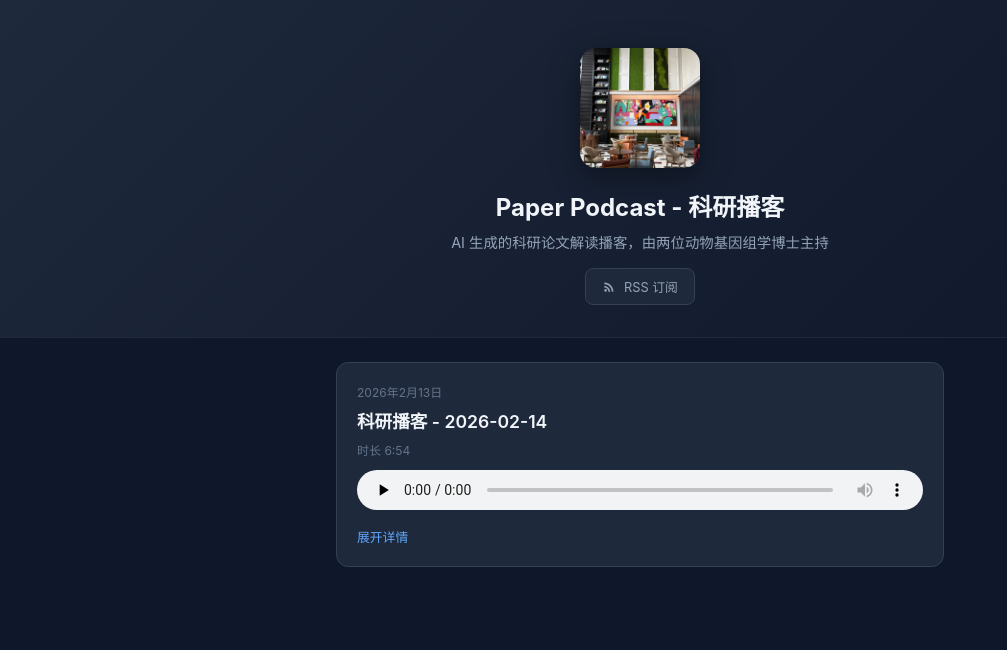
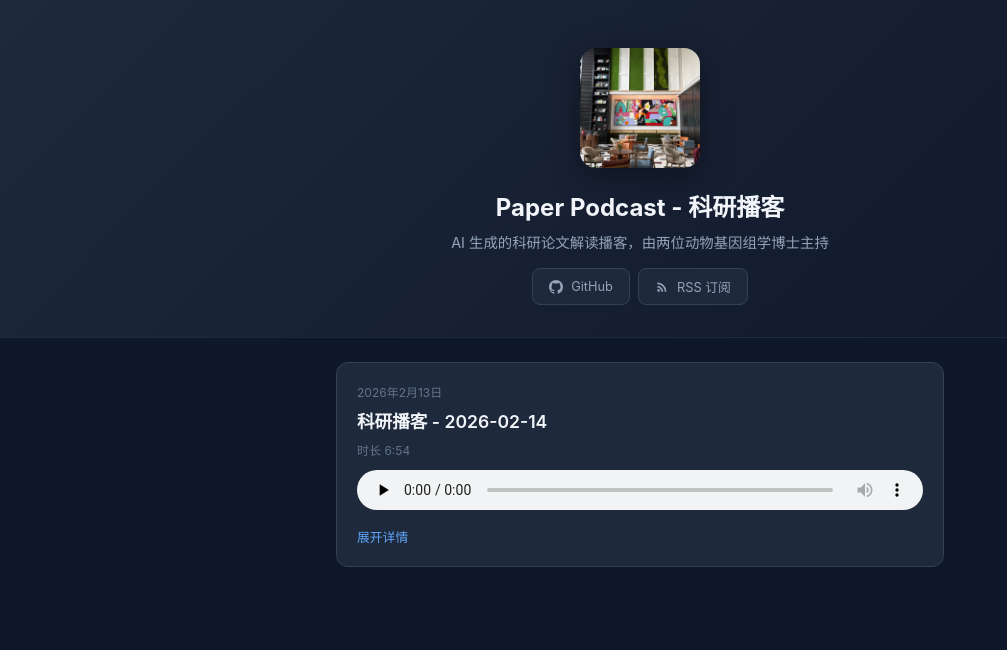
Before and after one commit to guoyingwei6/paper-podcast, a plain HTML site: page index.html in a window 1280 px wide. Shown: the whole page, without its empty margins (0-1007 px from the left). Drawn offline with Linux system fonts and the light colour scheme.

Commit message:
Add GitHub link to web player header
Co-Authored-By: Claude Opus 4.6 <noreply@anthropic.com>

```diff
--- a/index.html
+++ b/index.html
@@ -140,10 +140,16 @@
     <img src="cover.jpg" alt="Paper Podcast">
     <h1>Paper Podcast - 科研播客</h1>
     <p>AI 生成的科研论文解读播客，由两位动物基因组学博士主持</p>
-    <a class="subscribe" href="https://guoyingwei6.github.io/paper-podcast/feed.xml" target="_blank">
-      <svg width="14" height="14" viewBox="0 0 24 24" fill="currentColor"><circle cx="6.18" cy="17.82" r="2.18"/><path d="M4 4.44v2.83c7.03 0 12.73 5.7 12.73 12.73h2.83c0-8.59-6.97-15.56-15.56-15.56zm0 5.66v2.83c3.9 0 7.07 3.17 7.07 7.07h2.83c0-5.47-4.43-9.9-9.9-9.9z"/></svg>
-      RSS 订阅
-    </a>
+    <div style="display:inline-flex;gap:0.5rem;">
+      <a class="subscribe" href="https://github.com/guoyingwei6/paper-podcast" target="_blank">
+        <svg width="14" height="14" viewBox="0 0 24 24" fill="currentColor"><path d="M12 0C5.37 0 0 5.37 0 12c0 5.31 3.435 9.795 8.205 11.385.6.105.825-.255.825-.57 0-.285-.015-1.23-.015-2.235-3.015.555-3.795-.735-4.035-1.41-.135-.345-.72-1.41-1.23-1.695-.42-.225-1.02-.78-.015-.795.945-.015 1.62.87 1.845 1.23 1.08 1.815 2.805 1.305 3.495.99.105-.78.42-1.305.765-1.605-2.67-.3-5.46-1.335-5.46-5.925 0-1.305.465-2.385 1.23-3.225-.12-.3-.54-1.53.12-3.18 0 0 1.005-.315 3.3 1.23.96-.27 1.98-.405 3-.405s2.04.135 3 .405c2.295-1.56 3.3-1.23 3.3-1.23.66 1.65.24 2.88.12 3.18.765.84 1.23 1.905 1.23 3.225 0 4.605-2.805 5.625-5.475 5.925.435.375.81 1.095.81 2.22 0 1.605-.015 2.895-.015 3.3 0 .315.225.69.825.57A12.02 12.02 0 0 0 24 12c0-6.63-5.37-12-12-12z"/></svg>
+        GitHub
+      </a>
+      <a class="subscribe" href="https://guoyingwei6.github.io/paper-podcast/feed.xml" target="_blank">
+        <svg width="14" height="14" viewBox="0 0 24 24" fill="currentColor"><circle cx="6.18" cy="17.82" r="2.18"/><path d="M4 4.44v2.83c7.03 0 12.73 5.7 12.73 12.73h2.83c0-8.59-6.97-15.56-15.56-15.56zm0 5.66v2.83c3.9 0 7.07 3.17 7.07 7.07h2.83c0-5.47-4.43-9.9-9.9-9.9z"/></svg>
+        RSS 订阅
+      </a>
+    </div>
   </div>
 
   <div class="container">
```
